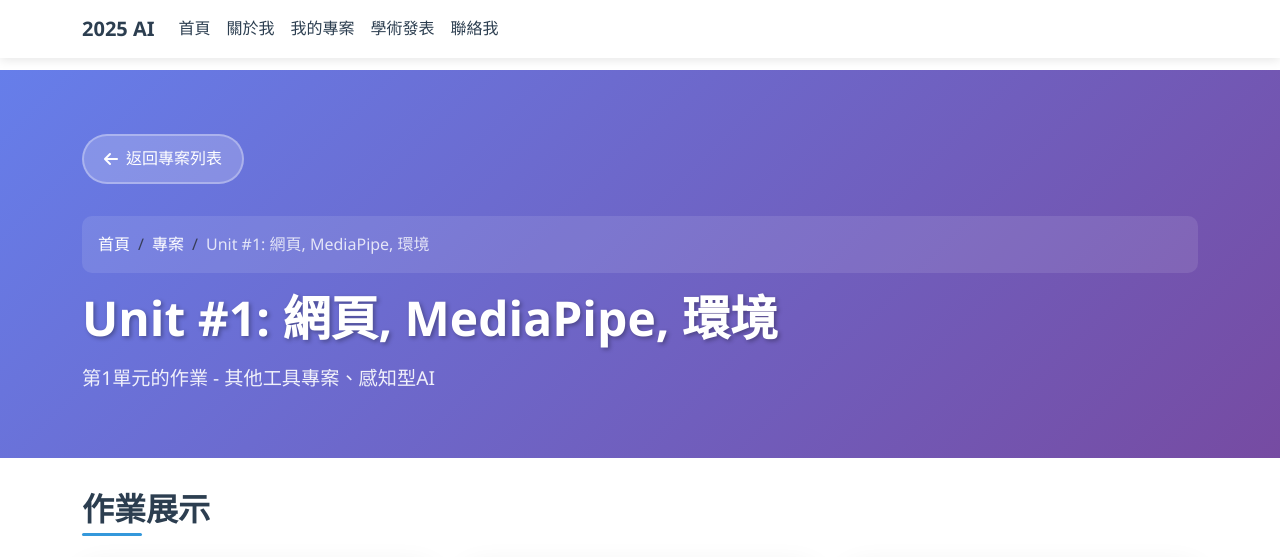
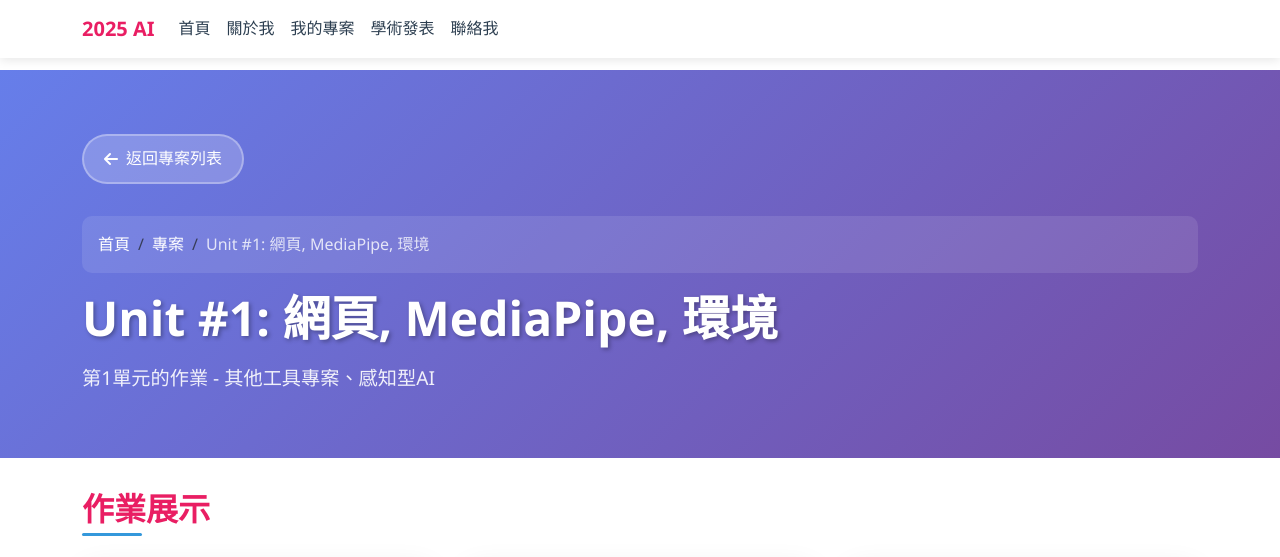
Before and after one commit to kuowei45615/kuowei45615.github.io, a plain HTML site: page unit.html in a window 1280 px wide. Shown: the top 557 px of the page. Drawn offline with nearby package versions, Linux system fonts and the light colour scheme.

Commit message:
style.css

```diff
--- a/style.css
+++ b/style.css
@@ -1,5 +1,5 @@
 :root {
-            --primary-color: #2c3e50;
+            --primary-color: #e91e63;
             --secondary-color: #3498db;
             --accent-color: #e74c3c;
             --text-color: #2c3e50;
```
